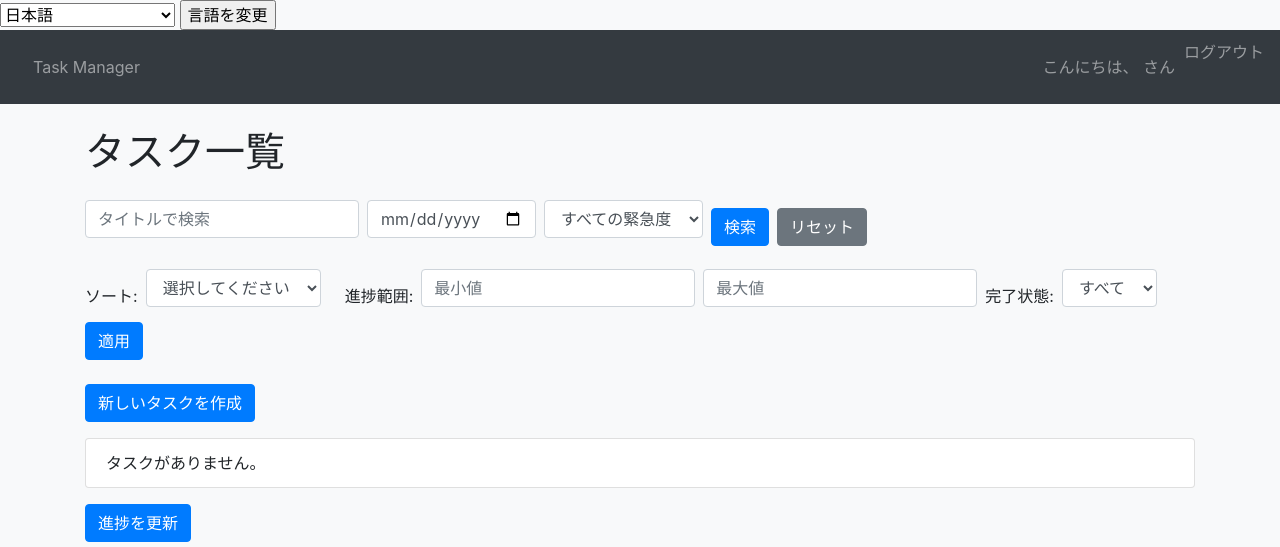
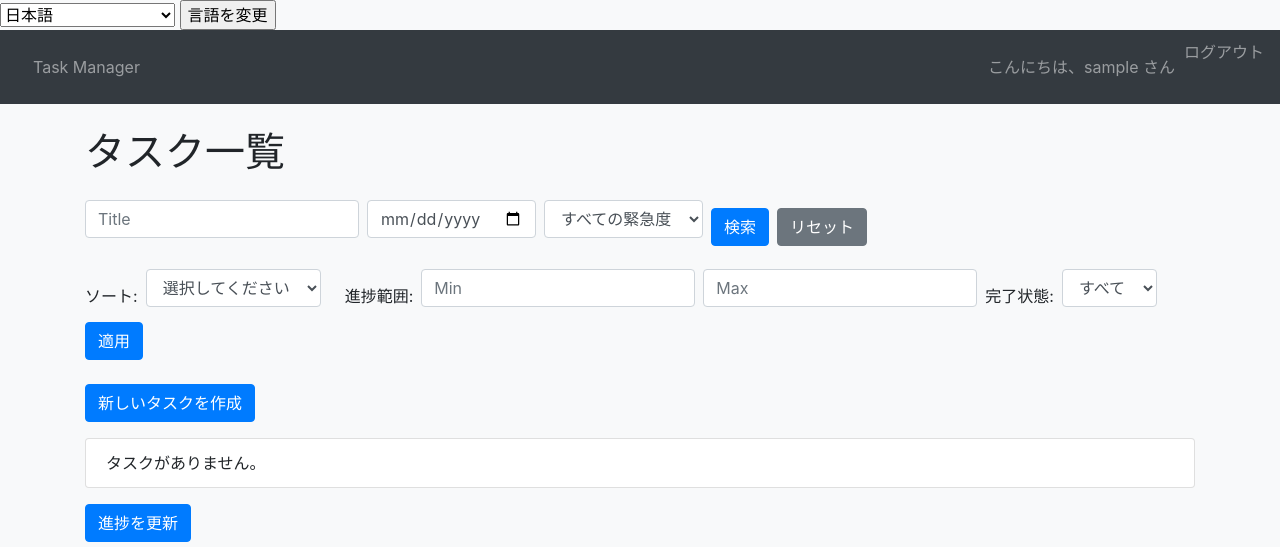
Before and after one commit to Junpei-512/task_manager, a Django app: page /tasks/list/ in a window 1280 px wide. Shown: the top 547 px of the page. Run offline with Django 5.2, Linux system fonts and the light colour scheme; the visitor is signed in with stand-in values (Sample User, id 1); data that the repository does not hold is empty; some libraries are stand-ins or nearby versions.

Commit message:
202409151241 corrected

```diff
--- a/tasks/templates/tasks/task_list.html
+++ b/tasks/templates/tasks/task_list.html
@@ -7,7 +7,7 @@
     <h1 class="my-4">{% trans "タスク一覧" %}</h1>
     <!-- 検索フォーム -->
     <form method="get" class="form-inline mb-3">
-        <input type="text" name="q" class="form-control mr-2" placeholder="タイトルで検索" value="{{ request.GET.q }}">
+        <input type="text" name="q" class="form-control mr-2" placeholder="Title" value="{{ request.GET.q }}">
         <input type="date" name="due_date" class="form-control mr-2" value="{{ request.GET.due_date }}">
 <select name="urgency" class="form-control mr-2">
     <option value="">{% trans "すべての緊急度" %}</option>
@@ -30,8 +30,8 @@
 
         <!-- フィルタリング -->
         <label for="min_progress" class="mr-2">{% trans "進捗範囲" %}:</label>
-        <input type="number" name="min_progress" id="min_progress" class="form-control mr-2" placeholder="最小値" value="{{ request.GET.min_progress }}">
-        <input type="number" name="max_progress" id="max_progress" class="form-control mr-2" placeholder="最大値" value="{{ request.GET.max_progress }}">
+        <input type="number" name="min_progress" id="min_progress" class="form-control mr-2" placeholder="Min" value="{{ request.GET.min_progress }}">
+        <input type="number" name="max_progress" id="max_progress" class="form-control mr-2" placeholder="Max" value="{{ request.GET.max_progress }}">
 
     <!-- 完了状態のフィルタリングを追加 -->
     <label for="is_completed" class="mr-2">{% trans "完了状態" %}:</label>
--- a/templates/base.html
+++ b/templates/base.html
@@ -45,9 +45,7 @@
         <ul class="navbar-nav ml-auto">
             {% if user.is_authenticated %}
                 <li class="btn btn-link nav-link">
-                    {% blocktrans %}
-                    <span class="navbar-text">こんにちは、{{ user.username }} さん</span>
-                    {% endblocktrans %}
+                    <span class="navbar-text">{% trans "こんにちは、" %}{{ user.username }} {% trans "さん" %}</span>
                 </li>
 <form method="post" action="{% url 'logout' %}" style="display: inline;">
     {% csrf_token %}
```
Also changed, not shown: locale/en/LC_MESSAGES/django.po, locale/jp/LC_MESSAGES/django.po, locale/zh_Hans/LC_MESSAGES/django.po, tasks/locale/en/LC_MESSAGES/django.po, tasks/locale/jp/LC_MESSAGES/django.po, tasks/locale/zh_Hans/LC_MESSAGES/django.po, 6 other files.
